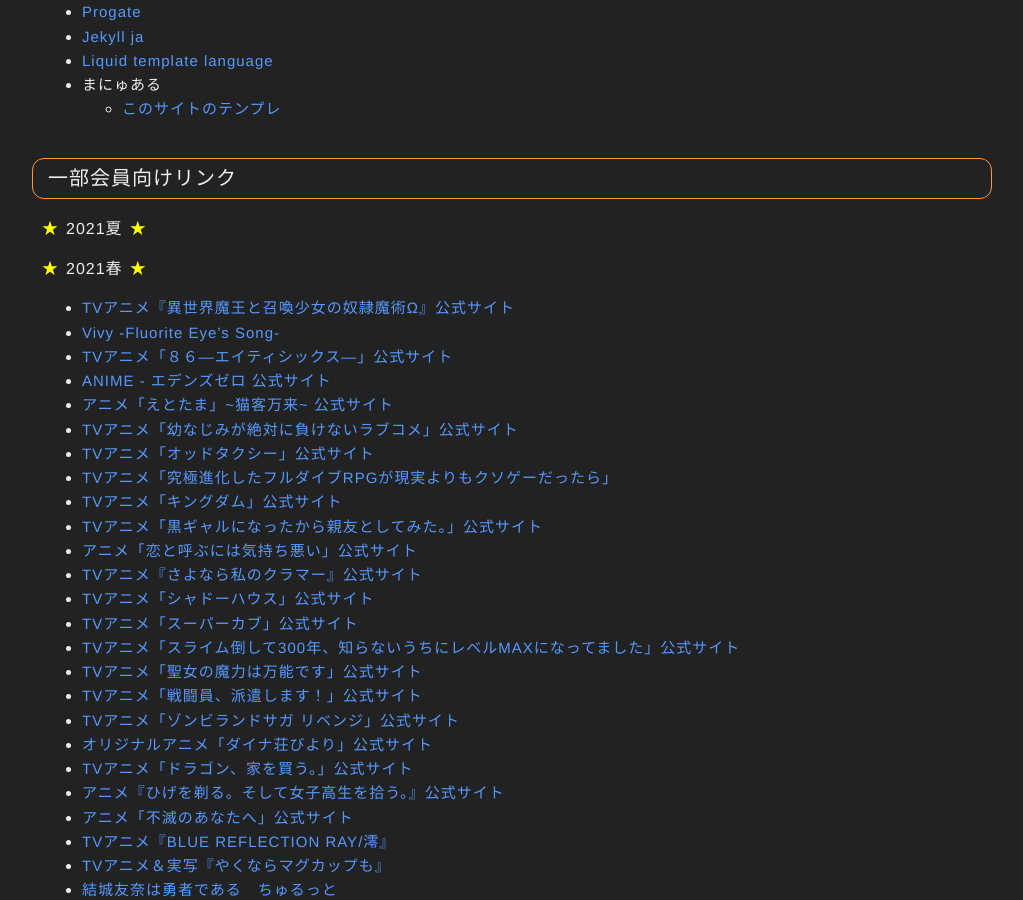
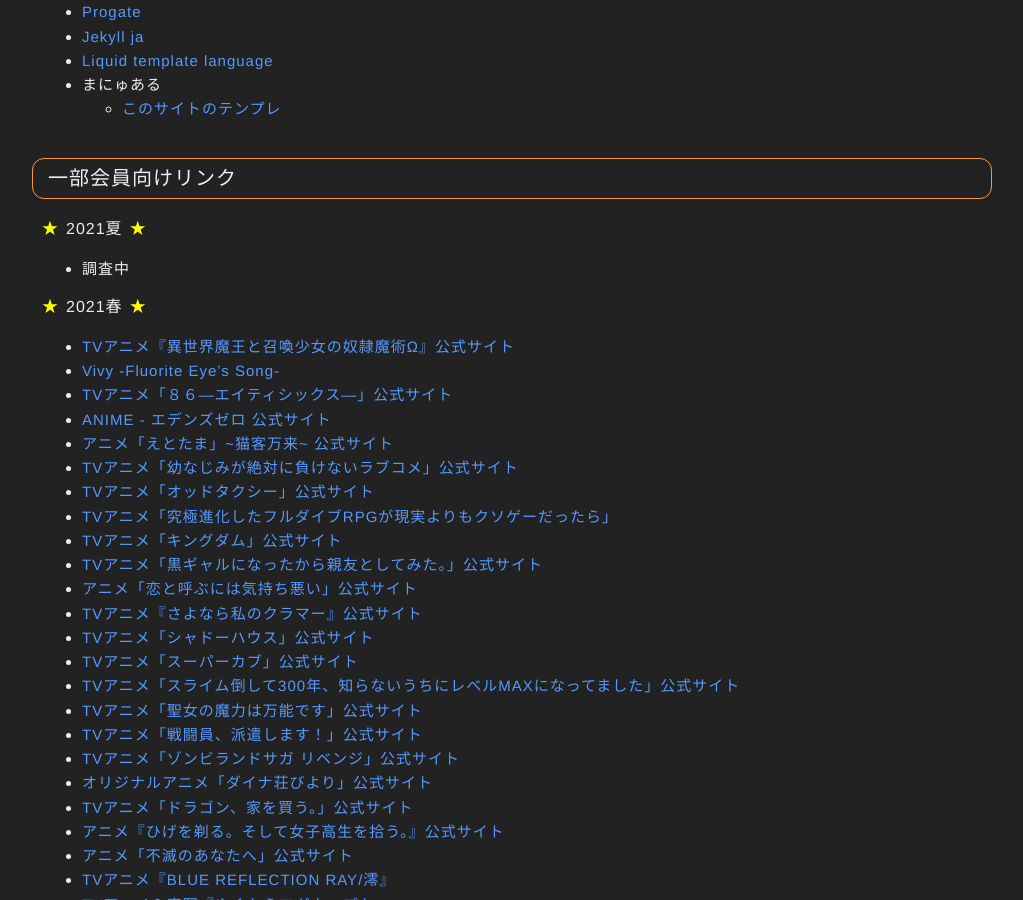
Before and after one commit to vuccaken/vuccaken.github.io, a Jekyll site: the page built from _pages/link.md, in a window 1280 px wide and 900 px high, scrolled down 1532 px. Shown: the whole window, without its empty margins (128-1151 px from the left). Built offline with Jekyll 4.4.1, drawn with Linux system fonts in a browser that asks for light colours; nearby versions of some CDN libraries.

Commit message:
Update link.md

```diff
--- a/_pages/link.md
+++ b/_pages/link.md
@@ -75,11 +75,17 @@
 
 {% for item in site.data.anime %}
 <h4>{{ item.season }}</h4>
+{% if item.links %}
 <ul>
   {% for anime in item.links %}
   <li><a href="{{ anime[1] }}" target="_blank">{{ anime[0] }}</a></li>
   {% endfor %}
 </ul>
+{% else %}
+<ul>
+  <li>調査中</li>
+</ul>
+{% endif %}
 {% endfor %}
 
 
```
